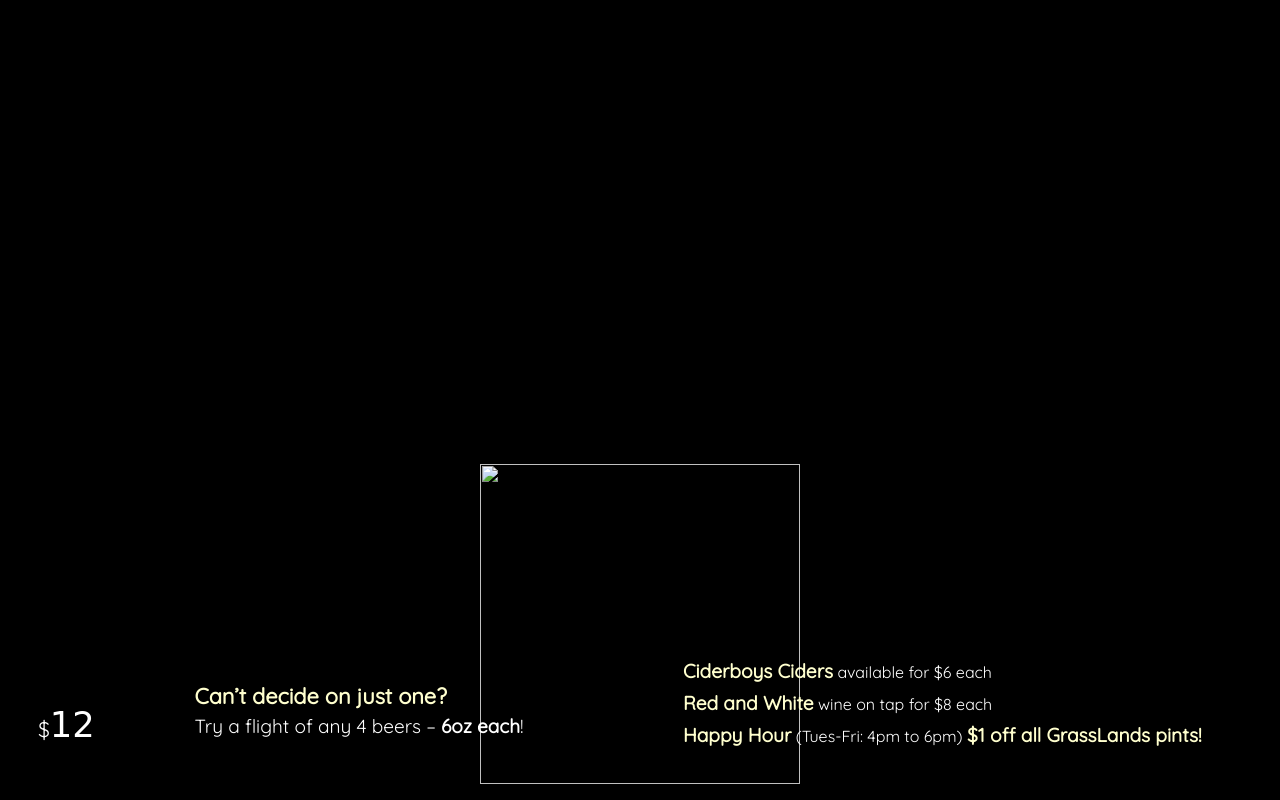
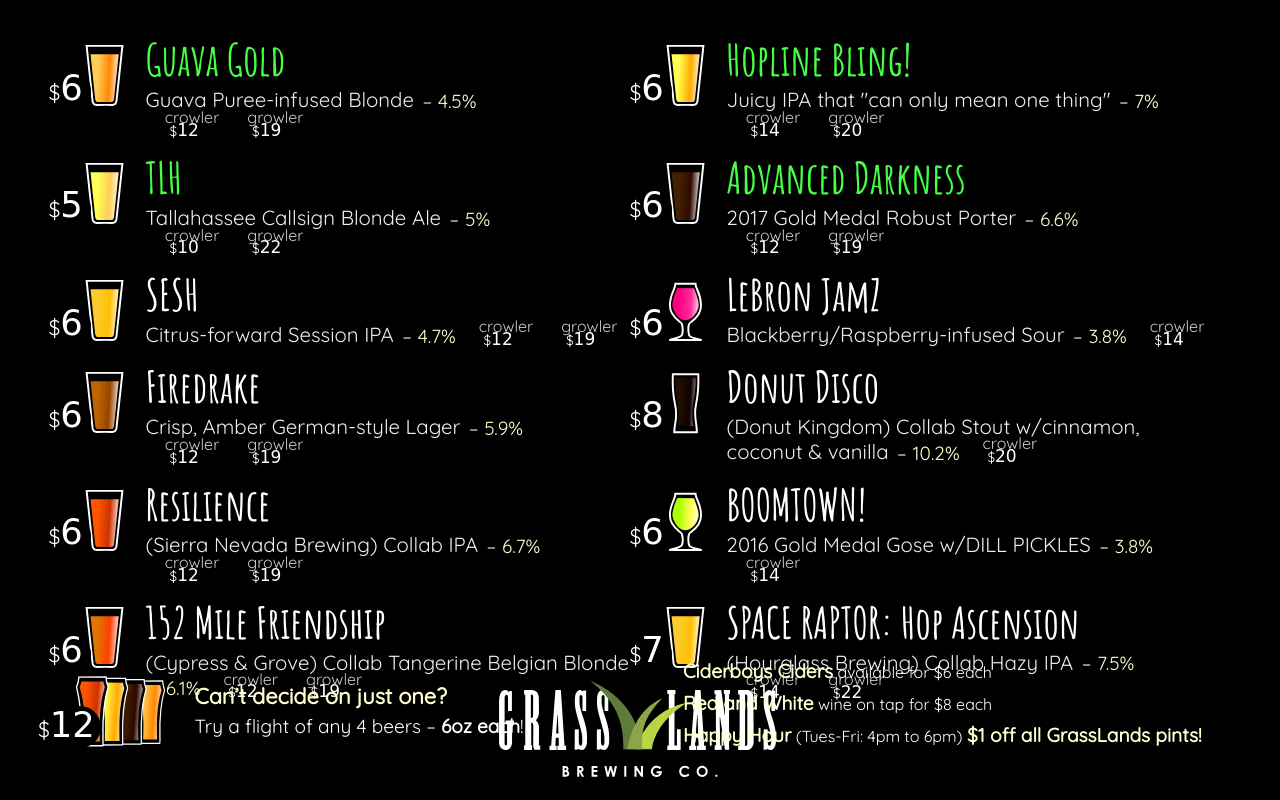
Before and after one commit to frodare/GrassLandsMenu, a website: page receiver/index.html in a window 1280 px wide. Drawn offline with Linux system fonts and the light colour scheme; files that its build step writes are made by us from their sources; a script that the page names is missing; a web font is replaced by a local one.

Commit message:
adding reciever

```diff
--- a/receiver/index.html
+++ b/receiver/index.html
@@ -1,6 +1,7 @@
 <html>
 <head>
     <script src="https://ajax.googleapis.com/ajax/libs/webfont/1/webfont.js"></script>
+    <script src="//www.gstatic.com/cast/sdk/libs/caf_receiver/v3/cast_receiver_framework.js"></script>
 
     <link href="https://fonts.googleapis.com/css?family=Fredericka+the+Great" rel="stylesheet">
     <link href="https://fonts.googleapis.com/css?family=Shrikhand" rel="stylesheet">
@@ -9,16 +10,16 @@
     <link href="https://fonts.googleapis.com/css?family=Bangers" rel="stylesheet">
     <link href="https://fonts.googleapis.com/css?family=Amatic+SC:700" rel="stylesheet">
 
-    <link href="index.css?v=1" rel="stylesheet" type="text/css" />
+    <link href="../index.css?v=1" rel="stylesheet" type="text/css" />
 </head>
 <body>
   <template id="beer-template">
     <div class="beer">
 
-      <object class="glass-icon glass-icon-pint hidden" type="image/svg+xml" data="img/pint.svg"></object>
-      <object class="glass-icon glass-icon-12oz hidden" type="image/svg+xml" data="img/12oz.svg"></object>
-      <object class="glass-icon glass-icon-10oz hidden" type="image/svg+xml" data="img/10oz.svg"></object>
-      <object class="glass-icon glass-icon-6oz hidden" type="image/svg+xml" data="img/6oz.svg"></object>
+      <object class="glass-icon glass-icon-pint hidden" type="image/svg+xml" data="../img/pint.svg"></object>
+      <object class="glass-icon glass-icon-12oz hidden" type="image/svg+xml" data="../img/12oz.svg"></object>
+      <object class="glass-icon glass-icon-10oz hidden" type="image/svg+xml" data="../img/10oz.svg"></object>
+      <object class="glass-icon glass-icon-6oz hidden" type="image/svg+xml" data="../img/6oz.svg"></object>
       <h1></h1>
       <div class="description"></div>
       <h2></h2>
@@ -41,7 +42,7 @@
 
   <div id="wrapper" class="wrapper"></div>
 
-  <img class='main-logo' src="img/logo.svg" />
+  <img class='main-logo' src="../img/logo.svg" />
 
 
   <div class="flights">
@@ -49,10 +50,10 @@
       <p class="catch-line"><b>Can’t decide on just one?</b></p>
       <p>Try a flight of any 4 beers &ndash; <b>6oz each</b>!</p>
 
-      <object class="glass-icon glass-icon-1" type="image/svg+xml" data="img/6oz.svg"></object>
-      <object class="glass-icon glass-icon-2" type="image/svg+xml" data="img/6oz.svg"></object>
-      <object class="glass-icon glass-icon-3" type="image/svg+xml" data="img/6oz.svg"></object>
-      <object class="glass-icon glass-icon-4" type="image/svg+xml" data="img/6oz.svg"></object>
+      <object class="glass-icon glass-icon-1" type="image/svg+xml" data="../img/6oz.svg"></object>
+      <object class="glass-icon glass-icon-2" type="image/svg+xml" data="../img/6oz.svg"></object>
+      <object class="glass-icon glass-icon-3" type="image/svg+xml" data="../img/6oz.svg"></object>
+      <object class="glass-icon glass-icon-4" type="image/svg+xml" data="../img/6oz.svg"></object>
       <div class="price-wrapper">
         <div class="price">12</div>
       </div>
@@ -64,6 +65,9 @@
       <div><b>Happy Hour</b> (Tues-Fri: 4pm to 6pm) <b>$1 off all GrassLands pints!</b></div>
   </div>
 
-  <script type="module" src="src/index.js"></script>
+  <script type="module" src="../src/index.js"></script>
+  <script>
+    cast.framework.CastReceiverContext.getInstance().start();
+  </script>
 </body>
 </html>
```
